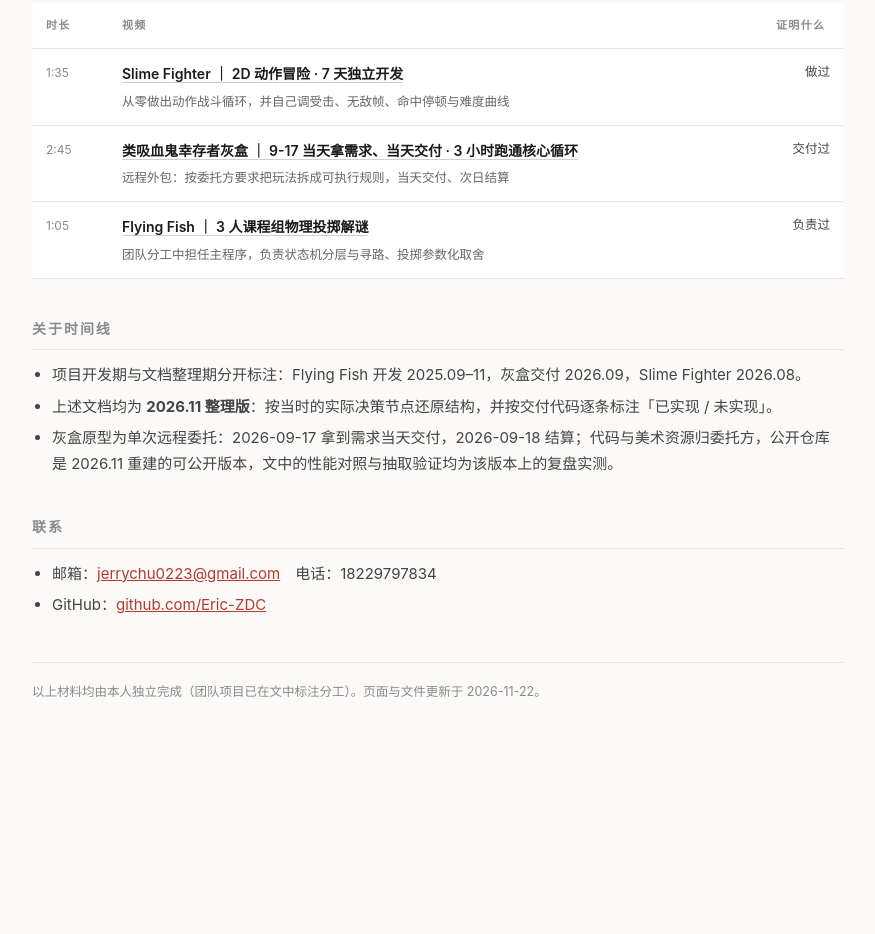
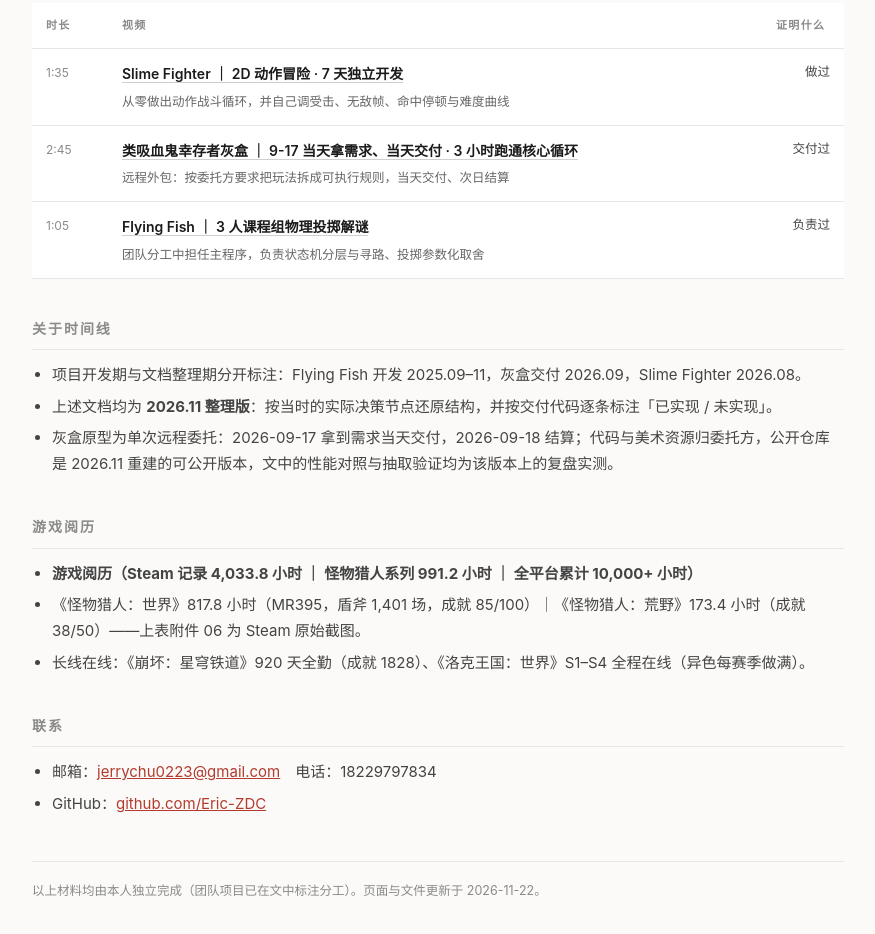
Before and after one commit to Eric-ZDC/portfolio, a plain HTML site: page index.html in a window 1280 px wide. Shown: the part 1017-1951 px from the top of the page, without its empty margins (202-1077 px from the left). Before the commit the page ends 1800 px from the top, so only its background shows below. Drawn offline with Linux system fonts and the light colour scheme.

Commit message:
Add files via upload

```diff
--- a/index.html
+++ b/index.html
@@ -121,6 +121,13 @@
     <li>灰盒原型为单次远程委托：2026-09-17 拿到需求当天交付，2026-09-18 结算；代码与美术资源归委托方，公开仓库是 2026.11 重建的可公开版本，文中的性能对照与抽取验证均为该版本上的复盘实测。</li>
   </ul>
 
+  <h2>游戏阅历</h2>
+  <ul>
+    <li><strong>游戏阅历（Steam 记录 4,033.8 小时 ｜ 怪物猎人系列 991.2 小时 ｜ 全平台累计 10,000+ 小时）</strong></li>
+    <li>《怪物猎人：世界》817.8 小时（MR395，盾斧 1,401 场，成就 85/100）｜《怪物猎人：荒野》173.4 小时（成就 38/50）——上表附件 06 为 Steam 原始截图。</li>
+    <li>长线在线：《崩坏：星穹铁道》920 天全勤（成就 1828）、《洛克王国：世界》S1–S4 全程在线（异色每赛季做满）。</li>
+  </ul>
+
   <h2>联系</h2>
   <ul>
     <li>邮箱：<a href="mailto:jerrychu0223@gmail.com">jerrychu0223@gmail.com</a>　电话：18229797834</li>
```
